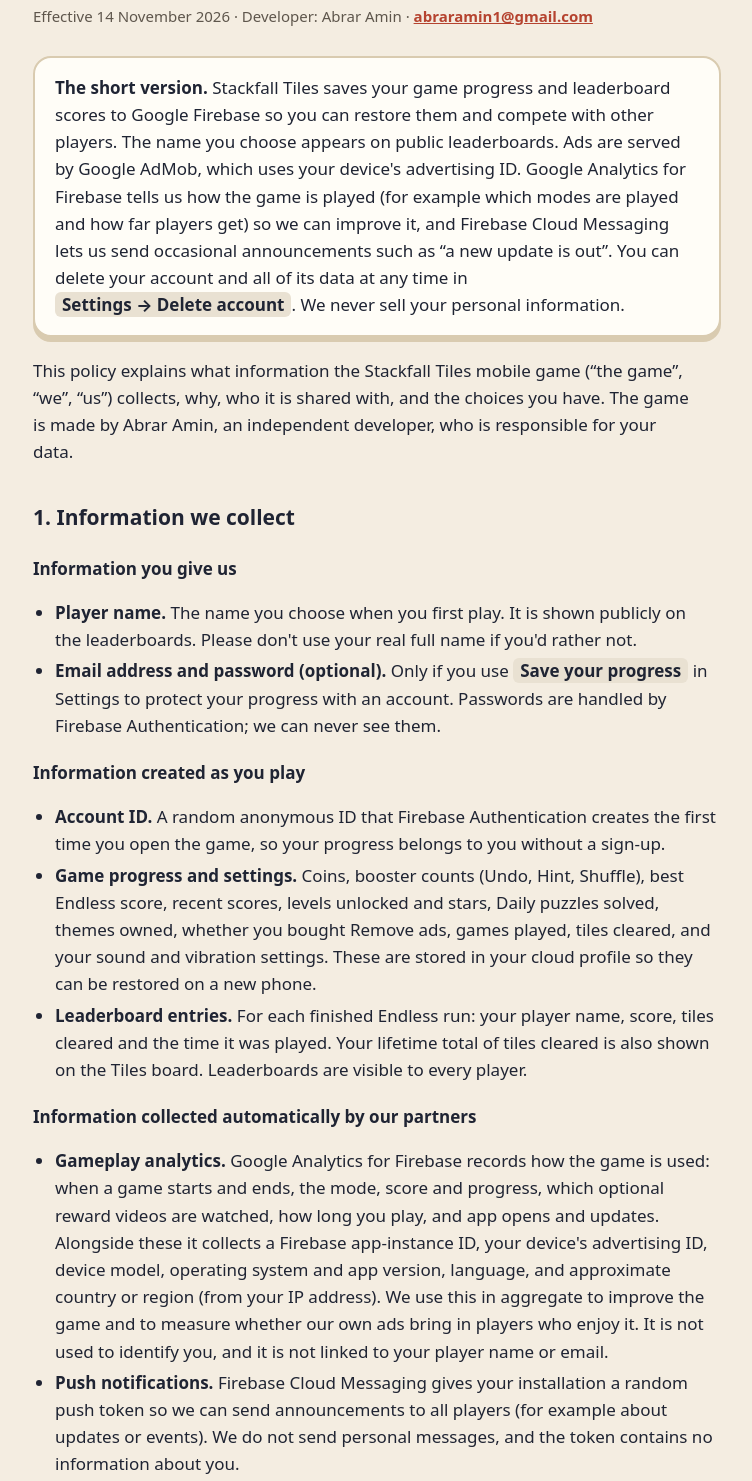
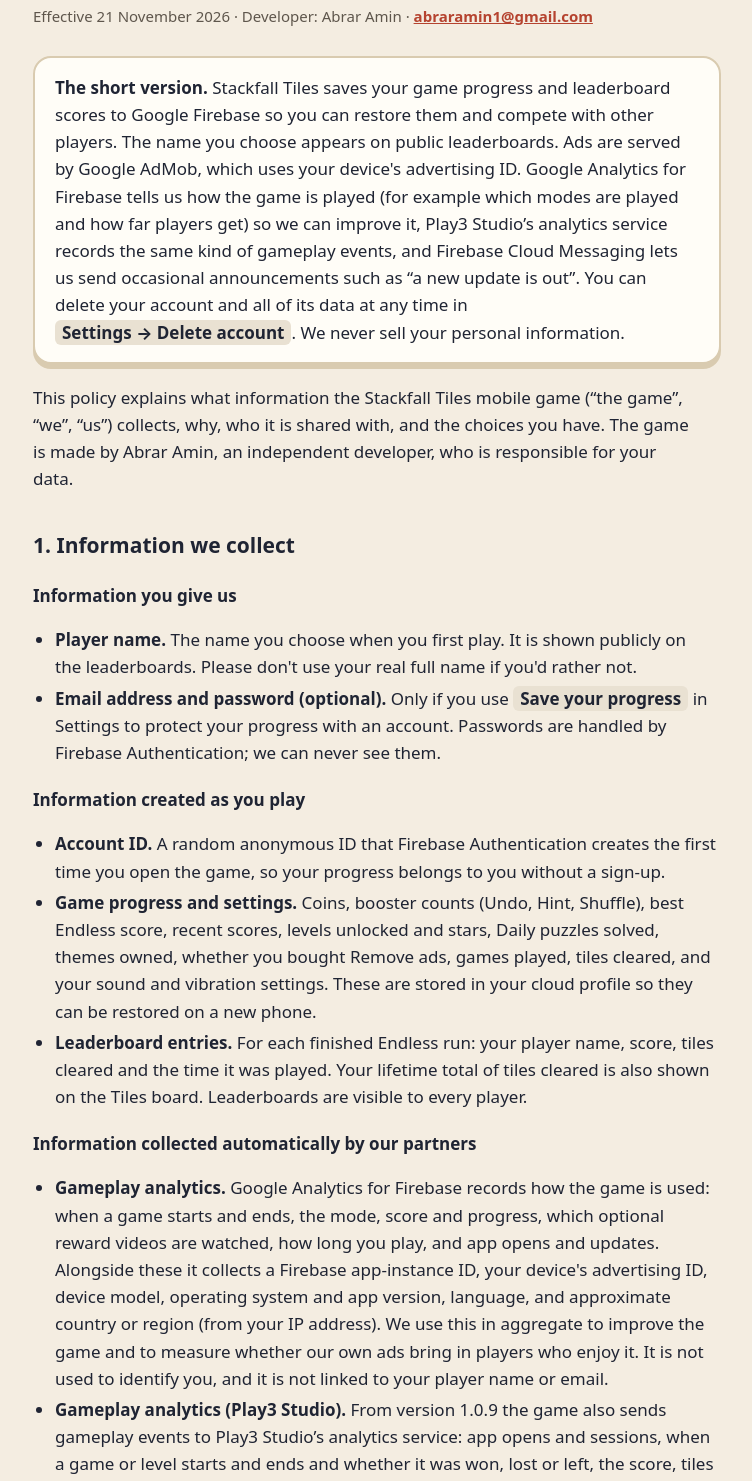
Before and after one commit to AbrarAmin1213/abraramin1213.github.io, a plain HTML site: page stackfall-tiles/privacy.html in a window 1280 px wide. Shown: the part 93-1574 px from the top of the page, without its empty margins (263-1015 px from the left). Drawn offline with Linux system fonts and the light colour scheme.

Commit message:
Stackfall Tiles privacy: Play3 Studio gameplay analytics (from 1.0.9)

```diff
--- a/stackfall-tiles/privacy.html
+++ b/stackfall-tiles/privacy.html
@@ -18,10 +18,10 @@
     <h1>Privacy Policy</h1>
   </div>
 </header>
-<p class="meta">Effective 14 November 2026 · Developer: Abrar Amin · <a href="mailto:abraramin1@gmail.com">abraramin1@gmail.com</a></p>
+<p class="meta">Effective 21 November 2026 · Developer: Abrar Amin · <a href="mailto:abraramin1@gmail.com">abraramin1@gmail.com</a></p>
 
 <div class="card">
-  <p><strong>The short version.</strong> Stackfall Tiles saves your game progress and leaderboard scores to Google Firebase so you can restore them and compete with other players. The name you choose appears on public leaderboards. Ads are served by Google AdMob, which uses your device's advertising ID. Google Analytics for Firebase tells us how the game is played (for example which modes are played and how far players get) so we can improve it, and Firebase Cloud Messaging lets us send occasional announcements such as “a new update is out”. You can delete your account and all of its data at any time in <span class="kbd">Settings → Delete account</span>. We never sell your personal information.</p>
+  <p><strong>The short version.</strong> Stackfall Tiles saves your game progress and leaderboard scores to Google Firebase so you can restore them and compete with other players. The name you choose appears on public leaderboards. Ads are served by Google AdMob, which uses your device's advertising ID. Google Analytics for Firebase tells us how the game is played (for example which modes are played and how far players get) so we can improve it, Play3 Studio’s analytics service records the same kind of gameplay events, and Firebase Cloud Messaging lets us send occasional announcements such as “a new update is out”. You can delete your account and all of its data at any time in <span class="kbd">Settings → Delete account</span>. We never sell your personal information.</p>
 </div>
 
 <p>This policy explains what information the Stackfall Tiles mobile game (“the game”, “we”, “us”) collects, why, who it is shared with, and the choices you have. The game is made by Abrar Amin, an independent developer, who is responsible for your data.</p>
@@ -44,6 +44,7 @@
 <h3>Information collected automatically by our partners</h3>
 <ul>
   <li><strong>Gameplay analytics.</strong> Google Analytics for Firebase records how the game is used: when a game starts and ends, the mode, score and progress, which optional reward videos are watched, how long you play, and app opens and updates. Alongside these it collects a Firebase app-instance ID, your device's advertising ID, device model, operating system and app version, language, and approximate country or region (from your IP address). We use this in aggregate to improve the game and to measure whether our own ads bring in players who enjoy it. It is not used to identify you, and it is not linked to your player name or email.</li>
+  <li><strong>Gameplay analytics (Play3 Studio).</strong> From version 1.0.9 the game also sends gameplay events to Play3 Studio’s analytics service: app opens and sessions, when a game or level starts and ends and whether it was won, lost or left, the score, tiles cleared and time played, active play time, which optional reward videos are watched, and whether a player name was set. Each event carries a random ID created when the game is installed, a short label made from the last 6 characters of your device’s ID, the session, the time, your platform and the app version. It does not include your player name, email, account ID or advertising ID. We use it to see how players move through the game so we can improve it. Events are stored on your phone until they are uploaded, and are deleted from the phone once Play3 Studio has received them.</li>
   <li><strong>Push notifications.</strong> Firebase Cloud Messaging gives your installation a random push token so we can send announcements to all players (for example about updates or events). We do not send personal messages, and the token contains no information about you.</li>
   <li><strong>Advertising.</strong> Google AdMob collects your device's advertising ID, IP address (from which an approximate location can be inferred), device and app information, how you interact with ads, and diagnostic data, in order to show ads, measure them and prevent fraud. If you buy <em>Remove ads</em>, the game stops showing banner ads and ads between games; optional reward videos stay available if you choose to watch them.</li>
   <li><strong>Purchases.</strong> In-app purchases are processed by Google Play or the Apple App Store. We receive confirmation that a purchase happened, not your payment details. The game keeps the purchase's transaction ID on your phone so it is never granted twice.</li>
@@ -69,6 +70,7 @@
   <tr><th>Service</th><th>What it's used for</th><th>Policy</th></tr>
   <tr><td>Google Firebase Authentication and Cloud Firestore (Google LLC)</td><td>Accounts, cloud save, leaderboards</td><td><a href="https://firebase.google.com/support/privacy">Firebase privacy</a></td></tr>
   <tr><td>Google Analytics for Firebase and Firebase Cloud Messaging (Google LLC)</td><td>Gameplay analytics, push announcements</td><td><a href="https://firebase.google.com/support/privacy">Firebase privacy</a></td></tr>
+  <tr><td>Play3 Studio analytics (Play3 Studio)</td><td>Gameplay analytics</td><td><a href="https://play3studio.com/">play3studio.com</a></td></tr>
   <tr><td>Google AdMob (Google LLC)</td><td>Showing and measuring ads</td><td><a href="https://policies.google.com/technologies/partner-sites">How Google uses data</a></td></tr>
   <tr><td>Google Play / Apple App Store</td><td>Payments for in-app purchases</td><td><a href="https://policies.google.com/privacy">Google</a> · <a href="https://www.apple.com/legal/privacy/">Apple</a></td></tr>
 </table>
@@ -76,7 +78,7 @@
 <p>Your player name and scores are shared with other players through the leaderboards. Apart from that, we do not sell, rent or trade your personal information, and we only disclose it if the law requires us to.</p>
 
 <h2>4. Where it is stored and how long we keep it</h2>
-<p>Your profile and leaderboard entries are stored on Google Cloud servers, which may be outside your country. We keep them for as long as your account exists. When you delete your account they are deleted straight away and are not kept in backups. Analytics data is not linked to your account; Google Analytics keeps it for up to 14 months and then deletes it. If you want it removed sooner, email us. Data collected by Google AdMob, Google Play and Apple is kept according to their own policies.</p>
+<p>Your profile and leaderboard entries are stored on Google Cloud servers, which may be outside your country. We keep them for as long as your account exists. When you delete your account they are deleted straight away and are not kept in backups. Analytics data is not linked to your account; Google Analytics keeps it for up to 14 months and then deletes it. Play3 Studio analytics data is kept only as long as we need it to improve the game. If you want it removed sooner, email us. Data collected by Google AdMob, Google Play and Apple is kept according to their own policies.</p>
 
 <h2>5. Your choices and rights</h2>
 <ul>
@@ -85,7 +87,7 @@
   <li><strong>Ad choices.</strong> In the EEA, the UK and Switzerland the game asks for your consent before showing personalized ads, and you can change your choice later in <span class="kbd">Settings → Ad privacy choices</span>. Anywhere, you can reset or delete your advertising ID or limit ad personalization in your phone's settings.</li>
   <li><strong>Reminders</strong> can be turned off in <span class="kbd">Settings → Reminders</span> or in your phone's notification settings.</li>
   <li><strong>Announcements (push notifications)</strong> can be turned off at any time in your phone's notification settings for the game.</li>
-  <li><strong>Analytics.</strong> Resetting or deleting your advertising ID in your phone's settings stops new analytics data being linked to it. To have the game's analytics data for your device deleted, email us.</li>
+  <li><strong>Analytics.</strong> Resetting or deleting your advertising ID in your phone's settings stops new analytics data being linked to it. To have the game's analytics data for your device deleted (including the data held by Play3 Studio), email us.</li>
   <li><strong>Access, correction and deletion.</strong> Depending on where you live (for example under the GDPR or California law) you may have the right to access, correct, delete or get a copy of your data, or to object to how it is used. Email us and we'll reply within 30 days. You can also complain to your local data protection authority.</li>
 </ul>
 
```
